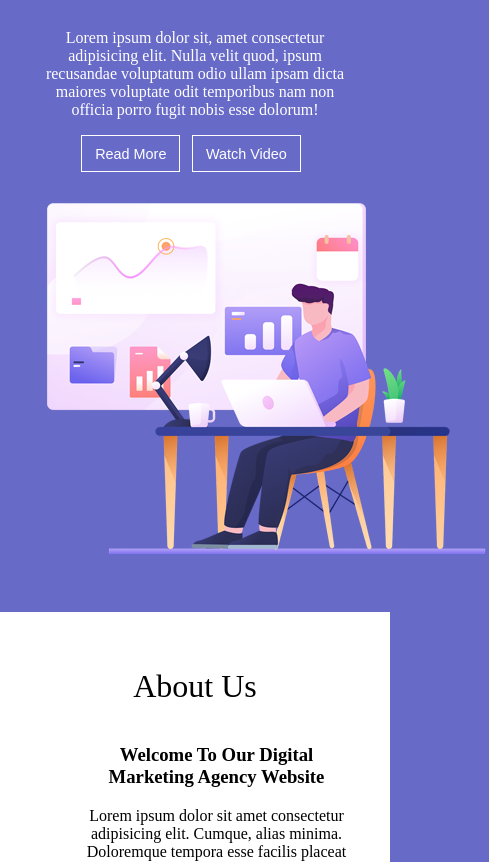
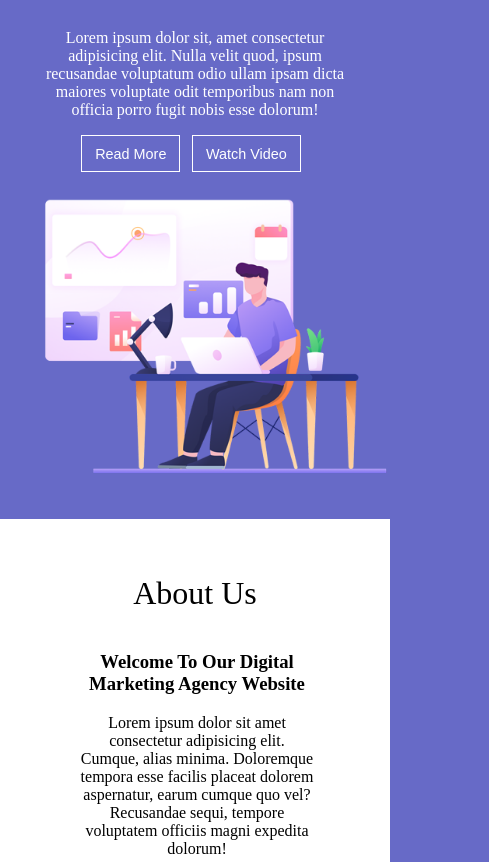
Before and after one commit to raumteuder/marketing-agency, a plain HTML site: page index.html in a window 390 px wide. Shown: the part 177-1039 px from the top of the page, 489 px wide, since content can reach past the window. Drawn offline with Linux system fonts and the light colour scheme.

Commit message:
style changes responsive

```diff
--- a/styles.css
+++ b/styles.css
@@ -156,10 +156,12 @@ article.details {
   .navbar-links ul {
     display: none;
     text-align: center;
+    padding-left: 0;
     position: absolute;
     background: var(--main-bg-color);
     width: 80%;
     top: 3.5rem;
+    left: 2rem;
   }
   .burger:hover ~ ul {
     display: block !important;
@@ -183,8 +185,8 @@ article.details {
     margin-right: 16px;
     margin-bottom: 16px;
   }
-  .tron-image {
-    width: 100% !important;
+  .tron-image img {
+    width: 350px;
   }
 
   main {
@@ -200,8 +202,6 @@ article.details {
   article.heading {
     padding: 0 0 10% 0;
     width: 100%;
-  }
-  article.details {
-    width: 70%;
+    font-weight: 100000;
   }
 }
```
